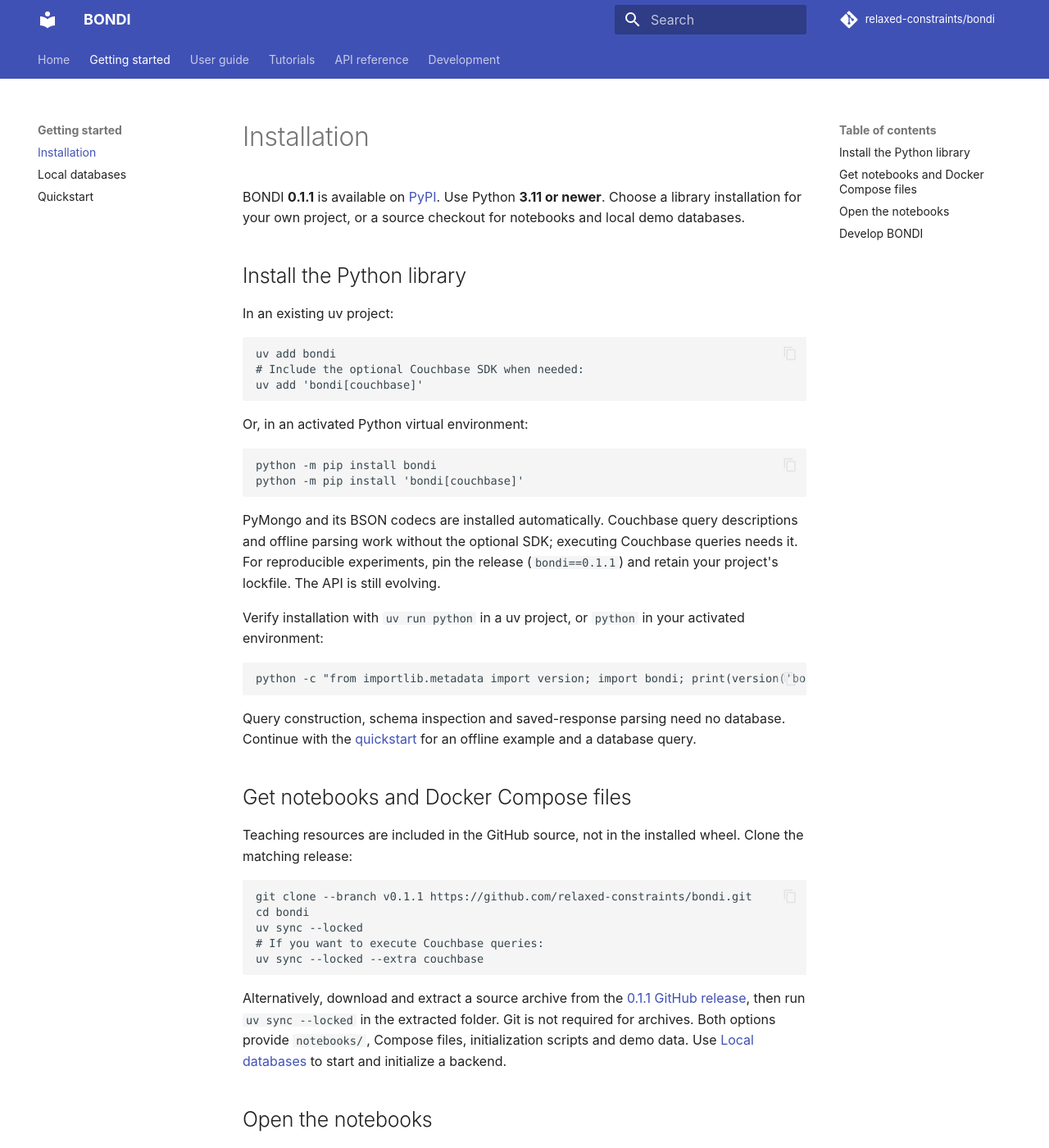
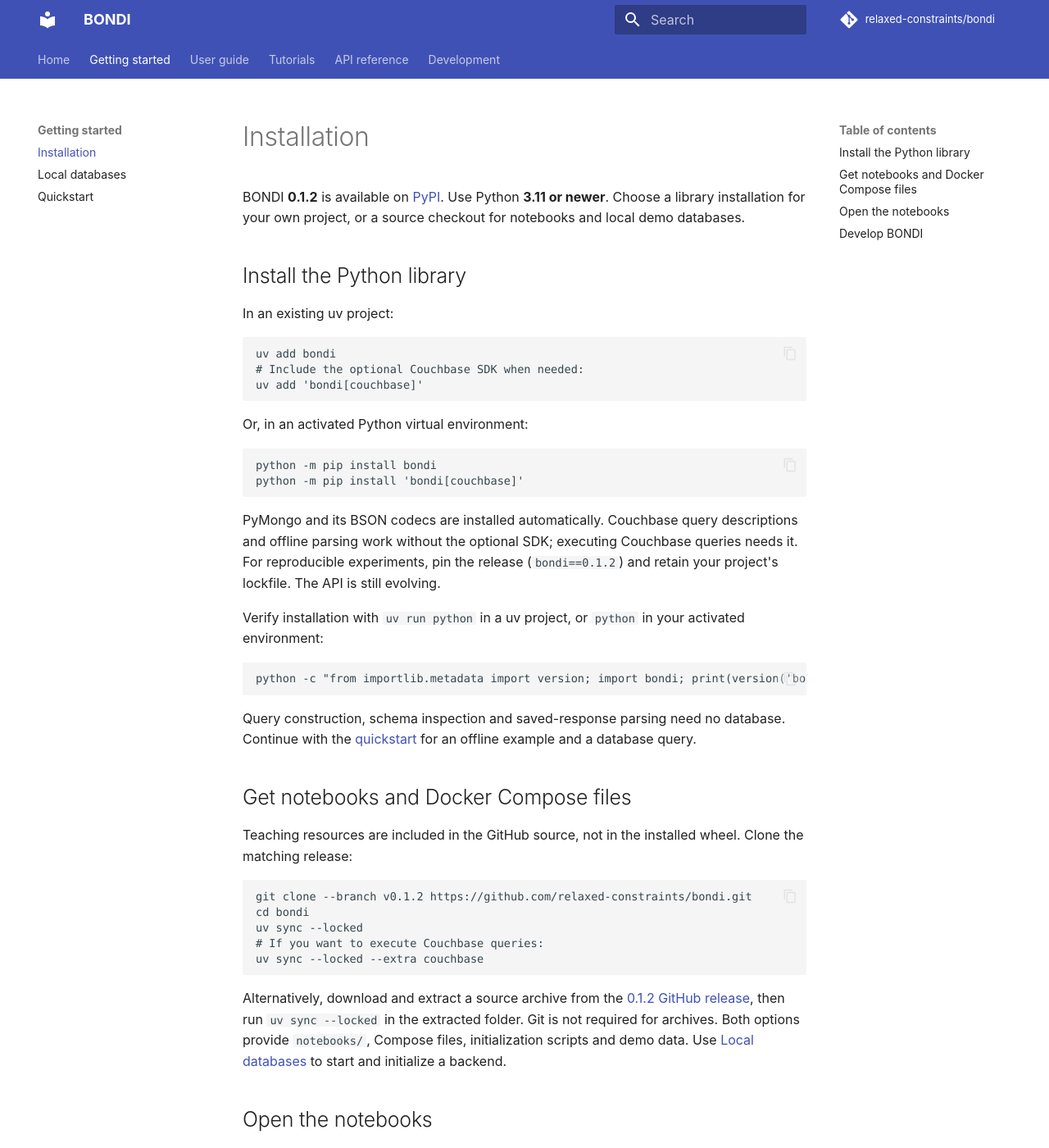
Before and after one commit to relaxed-constraints/bondi, an MkDocs documentation site: the page built from docs/installation.md, in a window 1280 px wide and 1400 px high. Shown: the whole window at 82% size. Built offline with MkDocs 1.6.1 and Material for MkDocs 9.7.7, drawn with Linux system fonts in a browser that asks for light colours; comment, search, counter and statistics services are not loaded.

Commit message:
Prepare BONDI 0.1.2 release

````diff
--- a/docs/installation.md
+++ b/docs/installation.md
@@ -1,6 +1,6 @@
 # Installation
 
-BONDI **0.1.1** is available on [PyPI](https://pypi.org/project/bondi/0.1.1/).
+BONDI **0.1.2** is available on [PyPI](https://pypi.org/project/bondi/0.1.2/).
 Use Python **3.11 or newer**. Choose a library installation for your own project,
 or a source checkout for notebooks and local demo databases.
 
@@ -23,7 +23,7 @@
 
 PyMongo and its BSON codecs are installed automatically. Couchbase query descriptions
 and offline parsing work without the optional SDK; executing Couchbase queries needs it.
-For reproducible experiments, pin the release (`bondi==0.1.1`) and retain your project's
+For reproducible experiments, pin the release (`bondi==0.1.2`) and retain your project's
 lockfile. The API is still evolving.
 
 Verify installation with `uv run python` in a uv project, or `python` in your
@@ -42,7 +42,7 @@
 Clone the matching release:
 
 ```sh
-git clone --branch v0.1.1 https://github.com/relaxed-constraints/bondi.git
+git clone --branch v0.1.2 https://github.com/relaxed-constraints/bondi.git
 cd bondi
 uv sync --locked
 # If you want to execute Couchbase queries:
@@ -50,7 +50,7 @@
 ```
 
 Alternatively, download and extract a source archive from the
-[0.1.1 GitHub release](https://github.com/relaxed-constraints/bondi/releases/tag/v0.1.1),
+[0.1.2 GitHub release](https://github.com/relaxed-constraints/bondi/releases/tag/v0.1.2),
 then run `uv sync --locked` in the extracted folder. Git is not required for archives.
 Both options provide `notebooks/`, Compose files, initialization scripts and demo data.
 Use [Local databases](local-databases.md) to start and initialize a backend.
--- a/pyproject.toml
+++ b/pyproject.toml
@@ -1,6 +1,6 @@
 [project]
 name = "bondi"
-version = "0.1.1"
+version = "0.1.2"
 description = "A Python toolkit for document database research"
 readme = "README.md"
 license = "MIT"
````
Also changed, not shown: CHANGELOG.md (+6 -0 lines), docs/index.md (+1 -1 lines), docs/releases.md (+4 -4 lines), 2 other files.
